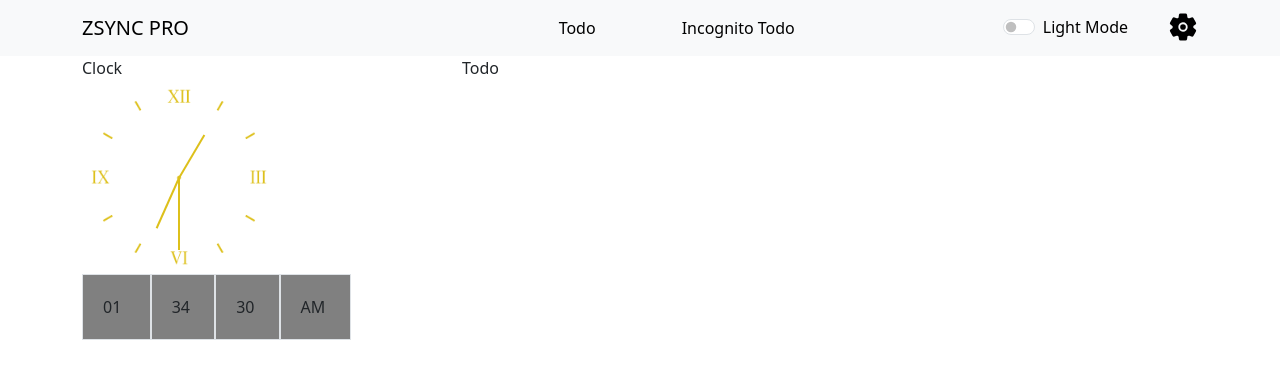
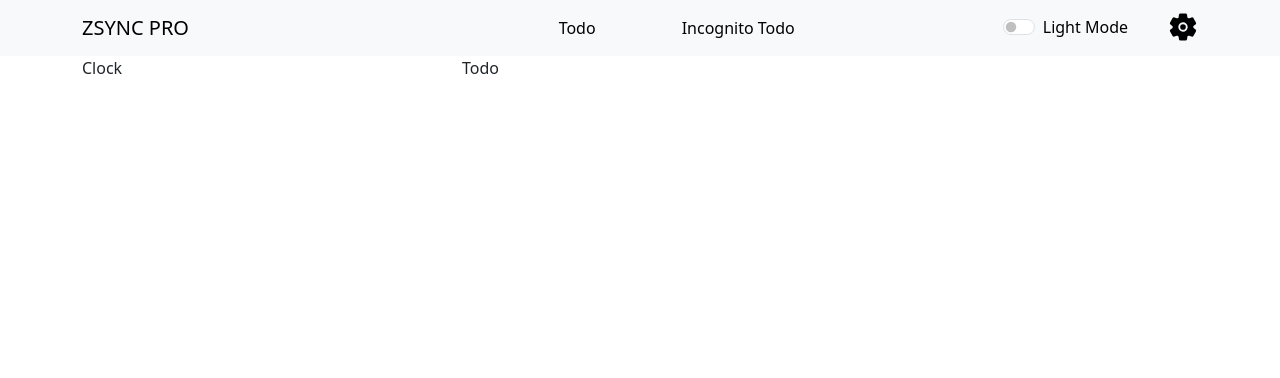
Before and after one commit to AakashGaur03/ZSYNC_PRO, a React (Vite) app: page / in a window 1280 px wide. Shown: the top 378 px of the page. Built offline with nearby package versions, Linux system fonts and the light colour scheme.

Commit message:
Updated Clock Component

```diff
--- a/src/components/Clock.jsx
+++ b/src/components/Clock.jsx
@@ -1,51 +1,9 @@
-import React, { useEffect, useState } from "react";
+import React from 'react'
 
 const Clock = () => {
-  const [currentTime, setCurrentTime] = useState(new Date());
-  const [getSec, setGetSec] = useState(0);
-  const [getmin, setGetMin] = useState(0);
-  const [getHour, setGetHour] = useState(0);
-  const formatTimeComponent = (component) => {
-    return component < 10 ? `0${component}` : component;
-  };
+  return (
+    <div>Clock</div>
+  )
+}
 
-  useEffect(() => {
-    const intervalId = setInterval(() => {
-      const now = new Date();
-      setCurrentTime(now);
-      setGetSec(now.getSeconds());
-      setGetMin(now.getMinutes());
-      setGetHour(now.getHours());
-    }, 1000);
-
-    return () => clearInterval(intervalId);
-  }, []);
-
-  const secondRotateDegrees = (360 / 60) * getSec;
-  const minuteRotateDegrees = (360 / 60) * getmin;
-  const hourRotateDegrees = (360 / 12) * (getHour % 12) + (30 / 60) * getHour;
-  const hour = currentTime.toLocaleTimeString([], { hour: "2-digit", hour12: true }).split(" ")[0];
-  const minute = currentTime.toLocaleTimeString([], { minute: "2-digit" });
-  const second = formatTimeComponent(currentTime.toLocaleTimeString([], { second: "2-digit" }));
-  const ampm = currentTime.toLocaleTimeString([], { hour: "numeric", hour12: true }).split(" ")[1];
-  return (
-    <>
-      <div>Clock</div>
-
-      <div className="position-relative">
-        <img src="/Clock2.webp" alt="" className="clockInfo" />
-        <div className="position-absolute" id="secHand" style={{ transform: `rotate(${secondRotateDegrees}deg)` }}></div>
-        <div className="position-absolute" id="minHand" style={{ transform: `rotate(${minuteRotateDegrees}deg)` }}></div>
-        <div className="position-absolute" id="hourHand" style={{ transform: `rotate(${hourRotateDegrees}deg)` }}></div>
-      </div>
-      <div className="d-flex">
-        <div className="border hour">{hour} &nbsp;</div>
-        <div className="border minute">{minute}&nbsp;</div>
-        <div className="border second">{second}&nbsp;</div>
-        <div className="border ampn">{ampm}&nbsp;</div>
-      </div>
-    </>
-  );
-};
-
-export default Clock;
+export default Clock
--- /dev/null
+++ b/src/components/ClockData.jsx
@@ -0,0 +1,49 @@
+import React, { useEffect, useState } from "react";
+
+const ClockData = () => {
+  const [currentTime, setCurrentTime] = useState(new Date());
+  const [getSec, setGetSec] = useState(0);
+  const [getmin, setGetMin] = useState(0);
+  const [getHour, setGetHour] = useState(0);
+  const formatTimeComponent = (component) => {
+    return component < 10 ? `0${component}` : component;
+  };
+
+  useEffect(() => {
+    const intervalId = setInterval(() => {
+      const now = new Date();
+      setCurrentTime(now);
+      setGetSec(now.getSeconds());
+      setGetMin(now.getMinutes());
+      setGetHour(now.getHours());
+    }, 1000);
+
+    return () => clearInterval(intervalId);
+  }, []);
+
+  const secondRotateDegrees = (360 / 60) * getSec;
+  const minuteRotateDegrees = (360 / 60) * getmin;
+  const hourRotateDegrees = (360 / 12) * (getHour % 12) + (30 / 60) * getHour;
+  const hour = currentTime.toLocaleTimeString([], { hour: "2-digit", hour12: true }).split(" ")[0];
+  const minute = currentTime.toLocaleTimeString([], { minute: "2-digit" });
+  const second = formatTimeComponent(currentTime.toLocaleTimeString([], { second: "2-digit" }));
+  const ampm = currentTime.toLocaleTimeString([], { hour: "numeric", hour12: true }).split(" ")[1];
+  return (
+    <>
+      <div className="position-relative align-self-center">
+        <img src="/Clock2.webp" alt="" className="clockInfo" />
+        <div className="position-absolute" id="secHand" style={{ transform: `rotate(${secondRotateDegrees}deg)` }}></div>
+        <div className="position-absolute" id="minHand" style={{ transform: `rotate(${minuteRotateDegrees}deg)` }}></div>
+        <div className="position-absolute" id="hourHand" style={{ transform: `rotate(${hourRotateDegrees}deg)` }}></div>
+      </div>
+      <div className="d-inline-flex">
+        <div className="border hour">{hour} &nbsp;</div>
+        <div className="border minute">{minute}&nbsp;</div>
+        <div className="border second">{second}&nbsp;</div>
+        <div className="border ampn">{ampm}&nbsp;</div>
+      </div>
+    </>
+  );
+};
+
+export default ClockData;
--- /dev/null
+++ b/src/components/ClockModal.jsx
@@ -0,0 +1,30 @@
+import React from 'react'
+import {
+    Button,
+    Modal,
+  } from "react-bootstrap";
+import ClockData from "./ClockData";
+
+
+const ClockModal = ({showClockModal,handleCloseClockModal}) => {
+  return (
+  <>
+            <Modal show={showClockModal} onHide={handleCloseClockModal} centered>
+            <Modal.Body className="d-flex flex-column align-self-center">
+              <ClockData />
+            </Modal.Body>
+            <div className="d-flex justify-content-end p-3">
+              <Button className="me-3" variant="primary" onClick={handleCloseClockModal}>
+                Cancel
+              </Button>
+              <Button variant="success" onClick={handleCloseClockModal}>
+                Save
+              </Button>
+            </div>
+            {/* </Modal.Footer> */}
+          </Modal>
+  </>
+    )
+}
+
+export default ClockModal
--- a/src/components/NavbarComp.jsx
+++ b/src/components/NavbarComp.jsx
@@ -13,15 +13,15 @@ import { FaRegClock, FaTrash } from "react-icons/fa";
 import { useState } from "react";
 
 import "../NavbarCSS.css";
+import ClockModal from "./ClockModal";
 
 const NavbarComp = ({ theme, onToggleClick, themeSwitch }) => {
-
   const textColorClass = theme === "Light" ? "text-black" : "text-white";
   const navbarColorClass = theme === "Light" ? "bg-light" : "bg-dark";
 
   const [showClockModal, setShowClockModal] = useState(false);
-  const handleCloseClockModal=()=>setShowClockModal(false);
-  const handleShowClockModal=()=>setShowClockModal(true);
+  const handleCloseClockModal = () => setShowClockModal(false);
+  const handleShowClockModal = () => setShowClockModal(true);
 
   return (
     <>
@@ -58,24 +58,27 @@ const NavbarComp = ({ theme, onToggleClick, themeSwitch }) => {
                 theme === "Light" ? (
                   <IoSettings size="30px" />
                 ) : (
-                  <IoSettingsOutline size="30px"/>
+                  <IoSettingsOutline size="30px" />
                 )
               }
               id="settingDropdown"
             >
-              <NavDropdown.Item className={`${navbarColorClass} ${textColorClass}`}  onClick={handleShowClockModal}><FaRegClock size="20px" className="me-3"/>Clock</NavDropdown.Item>
-              <NavDropdown.Item className={`${navbarColorClass} ${textColorClass}`}><FaTrash size="20px" className="me-3" />Recently Deleted</NavDropdown.Item>
+              <NavDropdown.Item
+                className={`${navbarColorClass} ${textColorClass}`}
+                onClick={handleShowClockModal}
+              >
+                <FaRegClock size="20px" className="me-3" />
+                Clock
+              </NavDropdown.Item>
+              <NavDropdown.Item
+                className={`${navbarColorClass} ${textColorClass}`}
+              >
+                <FaTrash size="20px" className="me-3" />
+                Recently Deleted
+              </NavDropdown.Item>
             </NavDropdown>
           </Navbar.Collapse>
-          <Modal show={showClockModal} onHide={handleCloseClockModal} centered>
-            <Modal.Header>Hi</Modal.Header>
-            <Modal.Body>Hi</Modal.Body>
-            <Modal.Footer>
-              <Button variant="primary" onClick={handleCloseClockModal}>Click Me</Button>
-              <Button variant="success" onClick={handleCloseClockModal}>Save Me</Button>
-            </Modal.Footer>
-
-          </Modal>
+          <ClockModal showClockModal={showClockModal} handleCloseClockModal={handleCloseClockModal}/>
         </Container>
       </Navbar>
     </>
```
